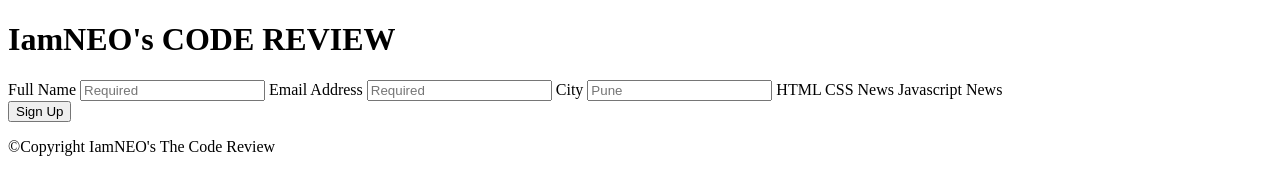
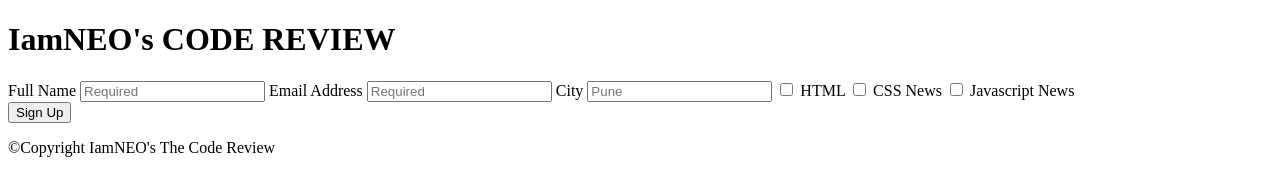
Before and after one commit to iamneo-production/cedaecbdcebf305594537bbaaaabbcbbfefone, a plain HTML site: page public/index.html in a window 1280 px wide. Drawn offline with Linux system fonts and the light colour scheme.

Commit message:
Backup Commit

```diff
--- a/public/index.html
+++ b/public/index.html
@@ -12,9 +12,12 @@
            <input type="text" id="email" name="user_mail" placeholder="Required" required>
            <label>City</label>
            <input type="text" id="city" name="user_city" placeholder="Pune">
-           <label type="checkbox" class="checkbox-label">HTML</label>
-           <label type="checkbox" class="checkbox-label">CSS News</label>
-           <label type="checkbox" class="checkbox-label">Javascript News</label>
+           <input type="checkbox">
+           <label class="checkbox-label">HTML</label>
+           <input type="checkbox">
+           <label class="checkbox-label">CSS News</label>
+           <input type="checkbox">
+           <label class="checkbox-label">Javascript News</label>
         </form>
             <button type="submit">Sign Up</button>
             <p class="footer">&copy;Copyright IamNEO's The Code Review</p>
```
